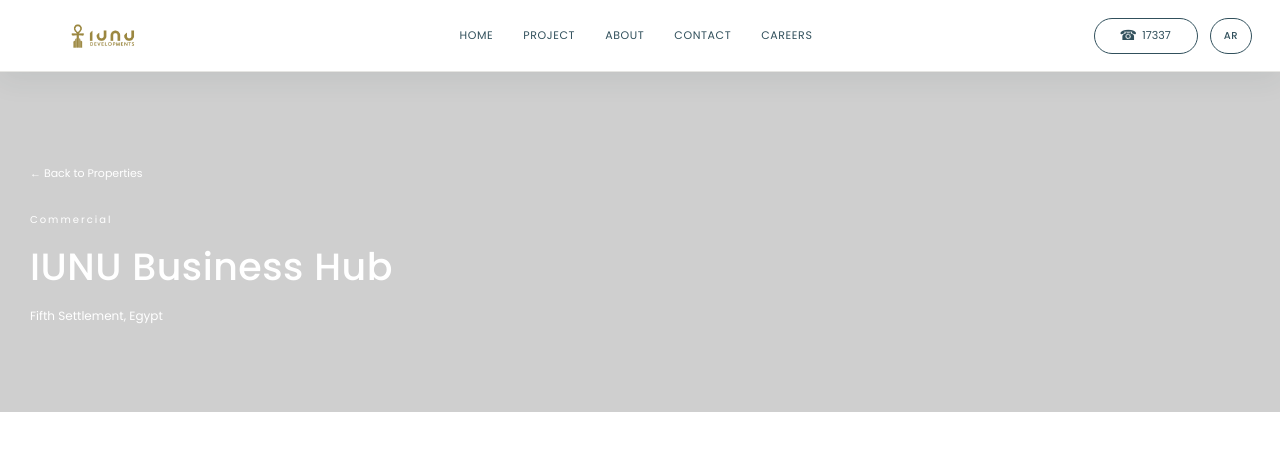
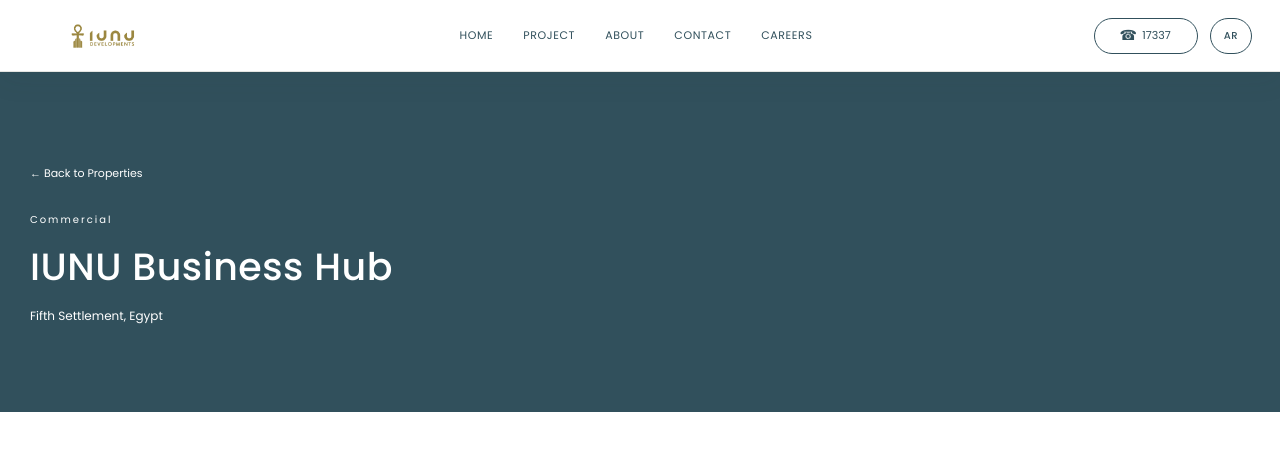
Before and after one commit to WM-cooaporate/IUNU_Website, a React (Vite) app: page /project/demo-business-hub in a window 1280 px wide. Shown: the top 462 px of the page. Built offline with nearby package versions, Linux system fonts and the light colour scheme; no server answers.

Commit message:
Change background color of PropertyDetailschange background color of property

```diff
--- a/src/pages/Project/PropertyDetails.css
+++ b/src/pages/Project/PropertyDetails.css
@@ -16,7 +16,7 @@
     display: flex;
     align-items: center;
     padding: 70px 30px;
-    background: #cfcfcf;
+    background:#31505c;
 }
 
 .property-details-hero-content {
```
